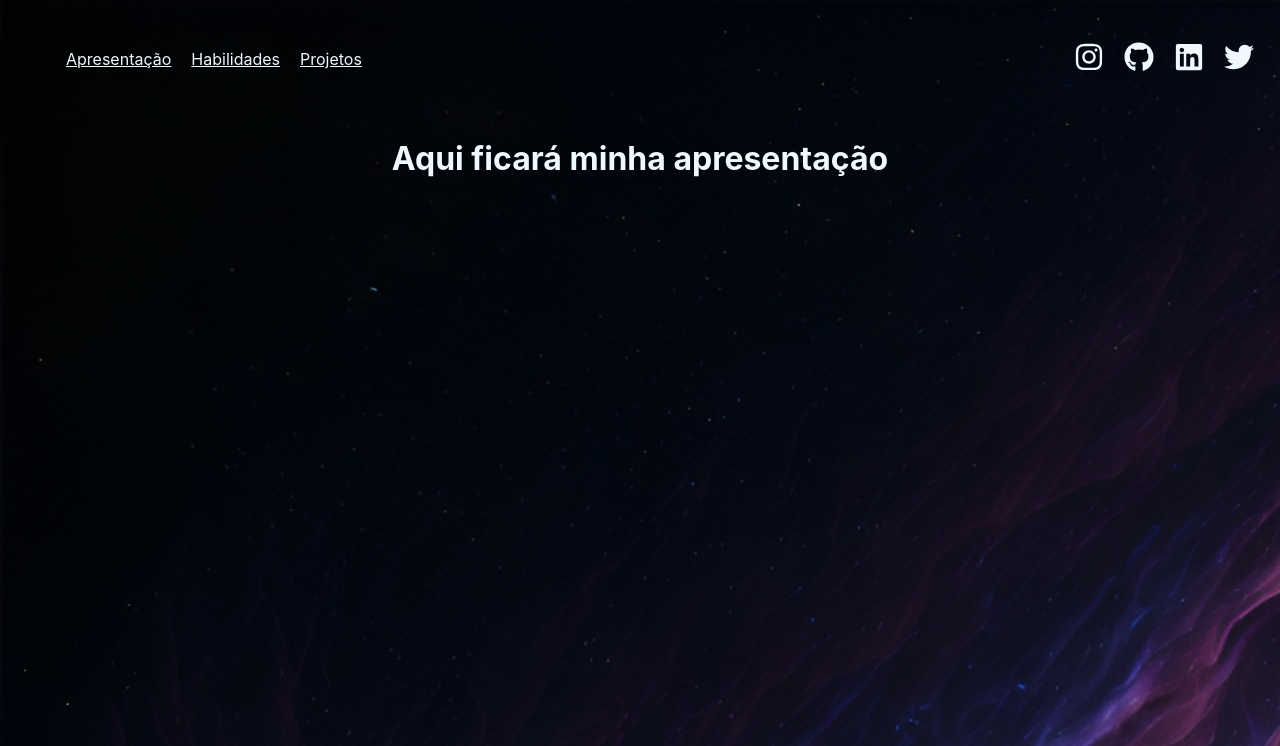
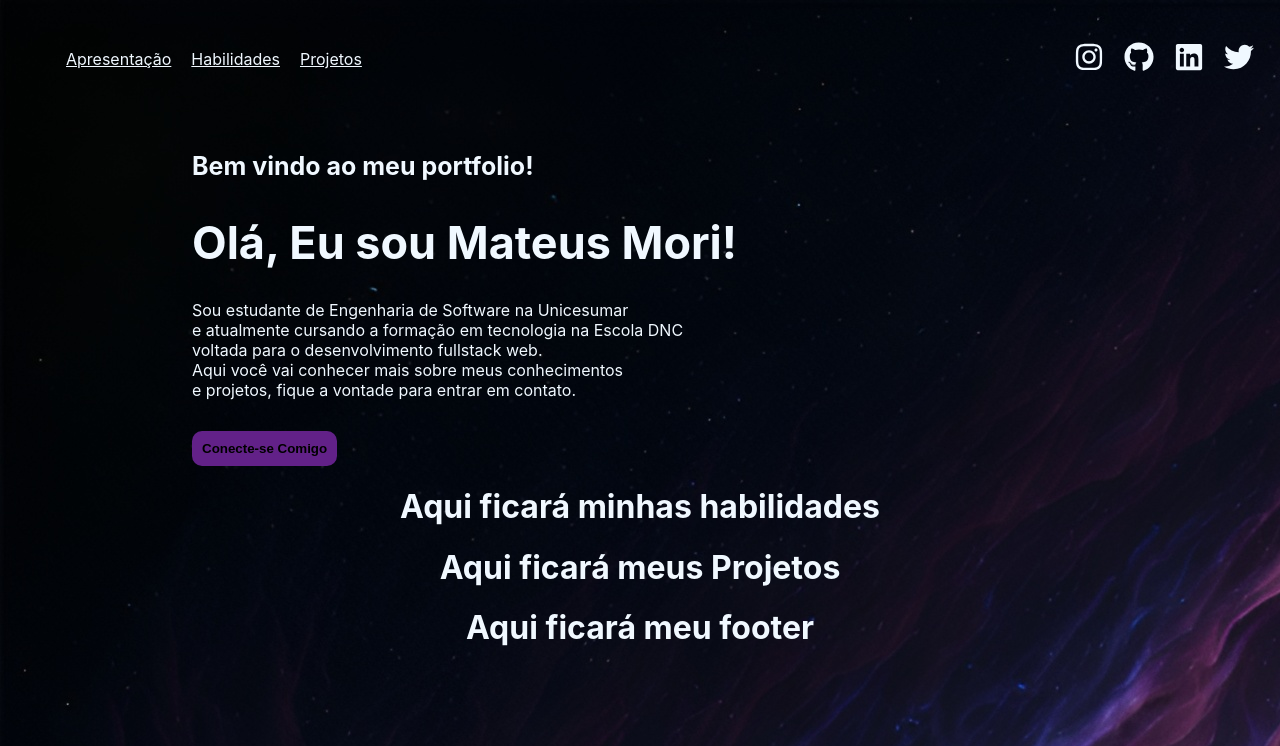
Before and after one commit to MattMori/portfolio, a React (Create React App) app: page / in a window 1280 px wide. Shown: the top 746 px of the page. Built offline with nearby package versions, Linux system fonts and the light colour scheme.

Commit message:
Modulo de apresentação concluido

```diff
--- /dev/null
+++ b/src/componentes/elements/ButtonA.js
@@ -0,0 +1,11 @@
+import styles from './ButtonA.module.css'
+function ButtonA({text,link}){
+    return(
+        <div>
+        <a href={link}><button className={styles.btn}>{text}</button></a>
+
+        </div>
+    )
+}
+
+export default ButtonA
--- /dev/null
+++ b/src/componentes/elements/ButtonA.module.css
@@ -0,0 +1,16 @@
+.btn{
+    background-color: #622188;
+    border: none;
+    padding: 10px;
+    border-radius: 10px;
+    font-weight: bolder;
+    margin-top: 15px;
+    cursor: pointer;
+}
+
+.btn:hover{
+    color: aliceblue;
+    background-color:#8639b3 ;
+    transform: translatey(-7px );
+    transition-duration: 0.5s;
+}
--- /dev/null
+++ b/src/componentes/elements/ButtonB.js
@@ -0,0 +1,10 @@
+import styles from './ButtonB.module.css'
+function ButtonB({text,link}){
+    return(
+        <div >
+        <a href={link}><button className={styles.btn}>{text}</button></a>
+        </div>
+    )
+}
+
+export default ButtonB
--- /dev/null
+++ b/src/componentes/elements/ButtonB.module.css
@@ -0,0 +1,17 @@
+.btn{
+    background: transparent;
+    border: solid  #622188 2px;
+    padding: 10px;
+    border-radius: 10px;
+    font-weight: bolder;
+    margin-top: 15px;
+    cursor: pointer;
+    color: aliceblue;
+}
+
+.btn:hover{
+    color: aliceblue;
+    background-color:#8639b3 ;
+    transform: translatey(-7px );
+    transition-duration: 0.5s;
+}
--- a/src/componentes/section/Presentation.js
+++ b/src/componentes/section/Presentation.js
@@ -1,36 +1,24 @@
-function Presentation(){
-    return(
-        <div id="Presentation"> <h1>Aqui ficará minha apresentação</h1>
-        <br/>
-        <br/>
-        <br/>
-        <br/>
-        <br/>
-        <br/>
-        <br/>
-        <br/>
-        <br/>
-        <br/>
-        <br/>
-        <br/>
-        <br/>
-        <br/>
-        <br/>
-        <br/>
-        <br/>
-        <br/>
-        <br/>
-        <br/>
-        <br/>
-        <br/>
-        <br/>
-        <br/>
-        <br/>
-        <br/>
-        <br/>
-        <br/>
-        <br/>
-        <br/>
+import styles from './Presentation.module.css'
+import ButtonA from '../elements/ButtonA'
+import ButtonB from '../elements/ButtonB'
+
+function Presentation() {
+    return (
+        <div className={
+                styles.presentation
+            }
+            id="Presentation">
+            <h4>
+                <strong>Bem vindo ao meu portfolio!</strong>
+            </h4>
+            <h1>Olá, Eu sou Mateus Mori!</h1>
+            <p> Sou estudante de Engenharia de Software na Unicesumar<br/>
+                e atualmente cursando a formação em tecnologia na Escola DNC<br/>
+                voltada para o desenvolvimento fullstack web.<br/>
+                Aqui você vai conhecer mais sobre meus conhecimentos<br/>
+                e projetos, fique a vontade para entrar em contato.
+            </p>
+            <ButtonA link="https://github.com/MattMori" text='Conecte-se Comigo'/>
         </div>
 
     )
--- /dev/null
+++ b/src/componentes/section/Presentation.module.css
@@ -0,0 +1,12 @@
+.presentation{
+    text-align: left;
+    margin-left: 15%;
+}
+
+.presentation h1{
+    font-size: 45px;
+}
+
+.presentation h4{
+    font-size: 25px;
+}
```
